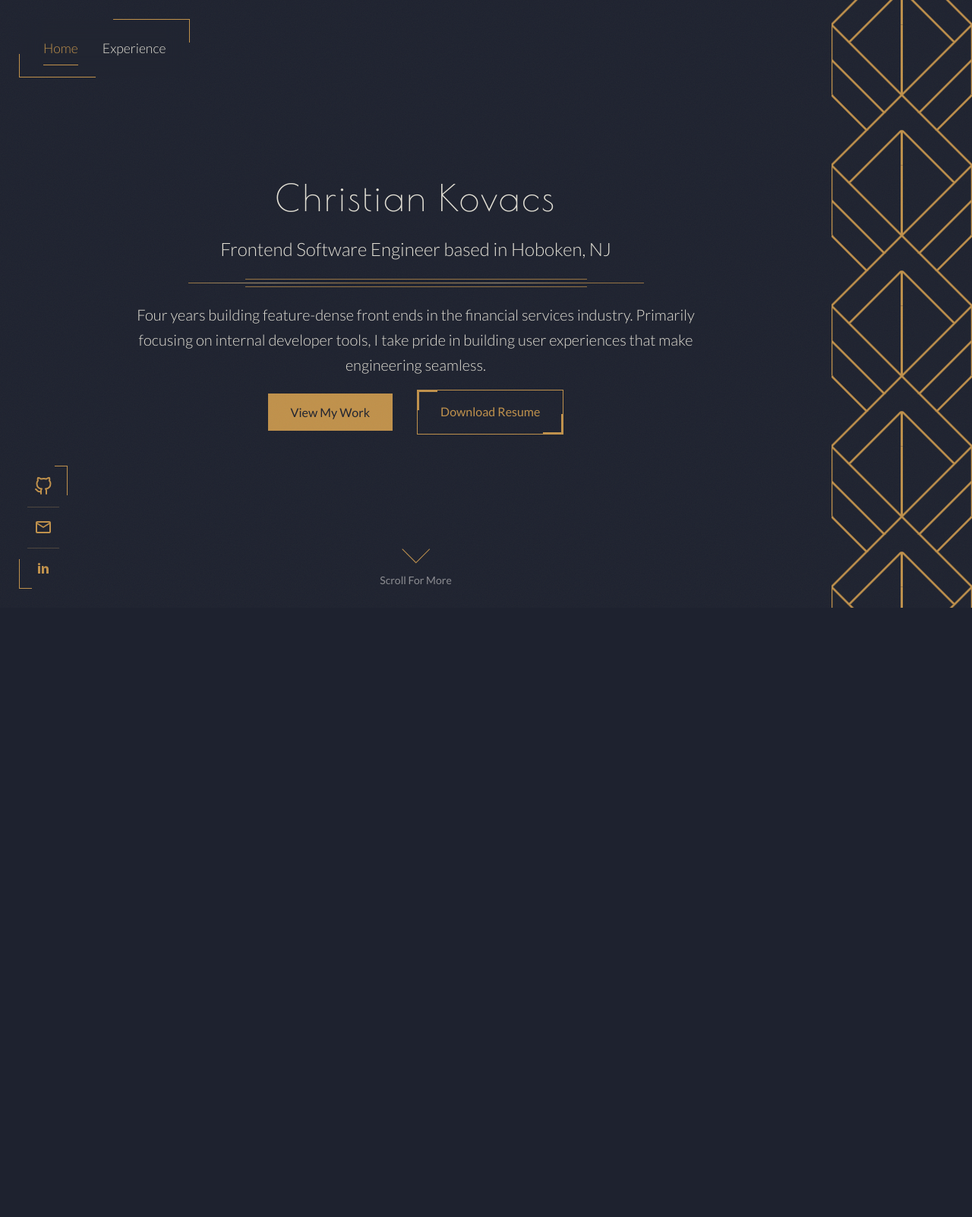
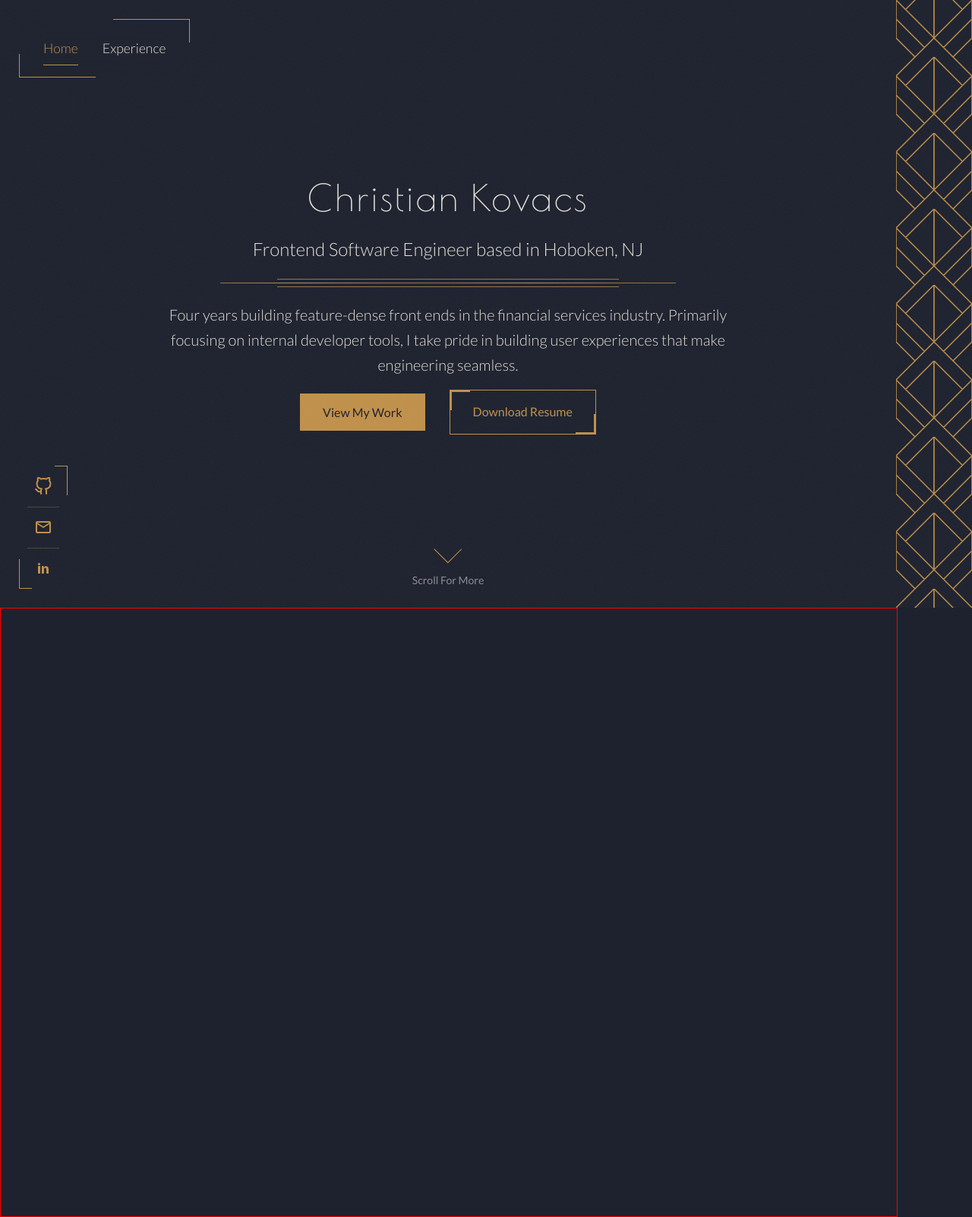
Before and after one commit to ckovacsdev/ckdev, a React (Vite) app: page / in a window 1280 px wide. Shown: the whole page at 76% size. Built offline with nearby package versions, Linux system fonts and the light colour scheme.

Commit message:
minimize deco pattern to 100px

```diff
--- a/src/App.css
+++ b/src/App.css
@@ -1,5 +1,5 @@
 .app-container{
-	--rail-w: 185px;
+	--rail-w: 100px;
 
 	display: grid;
 	grid-template-columns: minmax(0, 1fr) var(--rail-w);
--- a/src/components/deco-pattern/deco-pattern.css
+++ b/src/components/deco-pattern/deco-pattern.css
@@ -5,10 +5,10 @@
     --offset: calc(var(--phase) + var(--scroll));
 
     height: 100%;
-    width: 185px;
+    width: 100px;
     background-position: 0 var(--offset);
 
-    --tile: 185px;
+    --tile: 100px;
     --stroke: calc(var(--tile) * 0.0144);
     --line: var(--main-accent);
 
--- a/src/pages/home/home.tsx
+++ b/src/pages/home/home.tsx
@@ -16,7 +16,6 @@ const scrollToSection = (id: string) => {
     document.getElementById(id)?.scrollIntoView({ behavior: 'smooth', block: 'start' });
 };
 
-
 export const Home = () => {
     const cueRef = useScrollValue<HTMLButtonElement>(
         '--cue-fade',
@@ -25,7 +24,6 @@ export const Home = () => {
             el.style.pointerEvents = y >= window.innerHeight * 0.35 ? 'none' : '';
         },
     );
-
 
     return (
         <div className='home-container'>
--- a/src/pages/work/work.css
+++ b/src/pages/work/work.css
@@ -5,6 +5,5 @@
     padding: 0;
     display: flex;
     flex-direction: column;
-    background: var(--main-background);
-    background-attachment: fixed;
+    border: 1px solid red;
 }
--- a/src/pages/work/work.tsx
+++ b/src/pages/work/work.tsx
@@ -3,7 +3,9 @@ import './work.css';
 export const Work = () => {
     return (
         <div className='work-container'>
-
+            <div className='work-titles'>
+                {/* <h2 className='work-title'>  Professional Experience </h2> */}
+            </div>
         </div>
     )
 }
```
